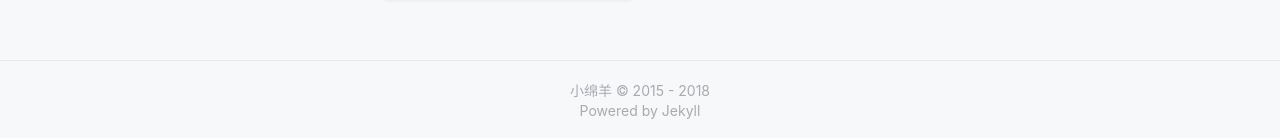
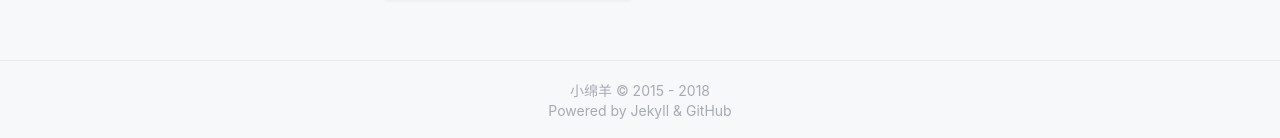
Before and after one commit to mingyangxiao/blog, a Jekyll site: the page built from index.html, in a window 1280 px wide and 900 px high, scrolled down 2425 px. Shown: the part 759-897 px from the top of the window. Built offline with Jekyll 4.4.1, drawn with Linux system fonts in a browser that asks for light colours; the list of posts is cut into pages by our own code; a style sheet for code colours, icons or effects is not loaded.

Commit message:
Update footer.html

```diff
--- a/_includes/footer.html
+++ b/_includes/footer.html
@@ -7,5 +7,5 @@
   {% endunless %}
   {{ current }}
   </section>
-  <section>Powered by <a href="//jekyllrb.com">Jekyll</a></section>
+  <section>Powered by <a href="//jekyllrb.com">Jekyll</a> &amp; <a href="//github.com">GitHub</a></section>
 </footer>
```
